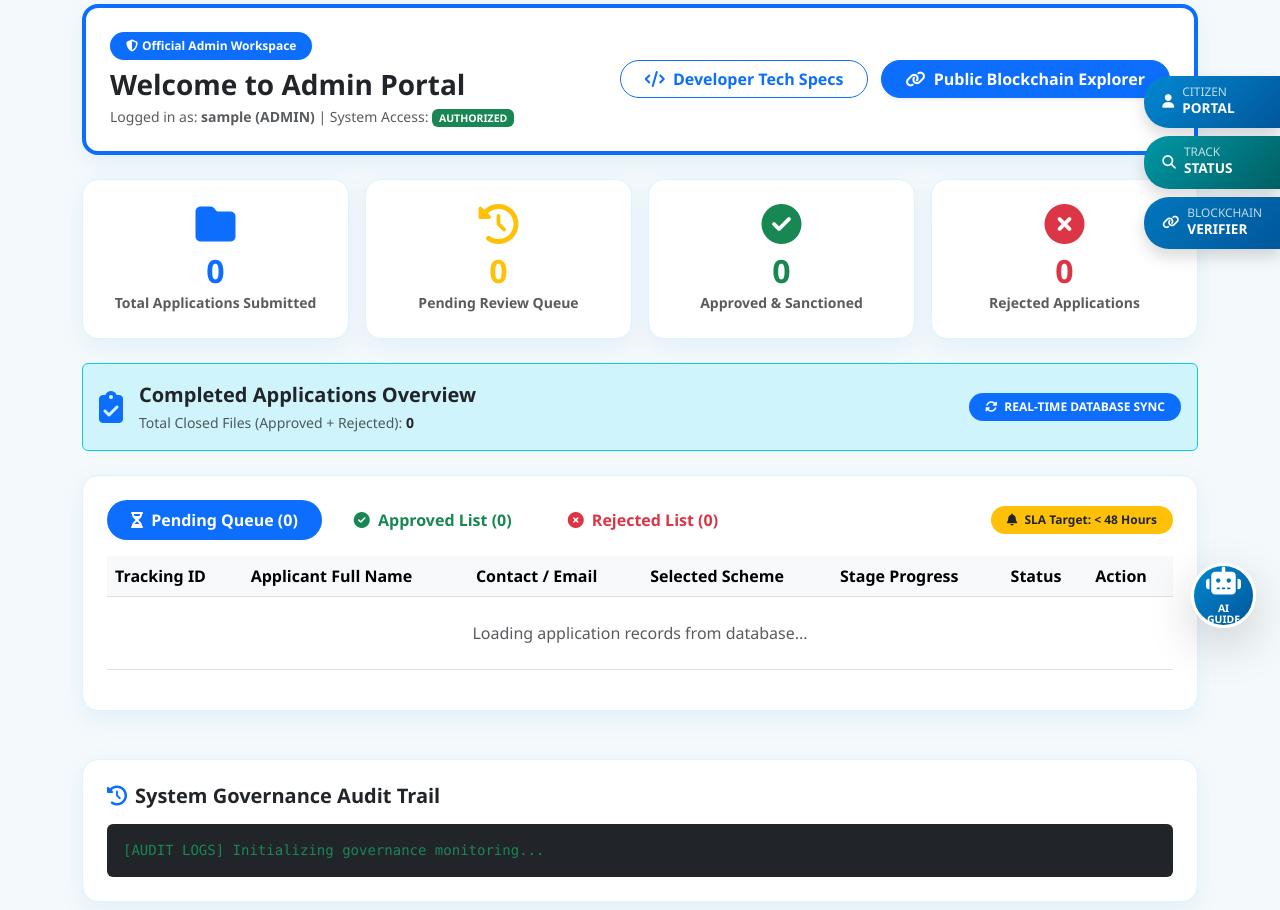
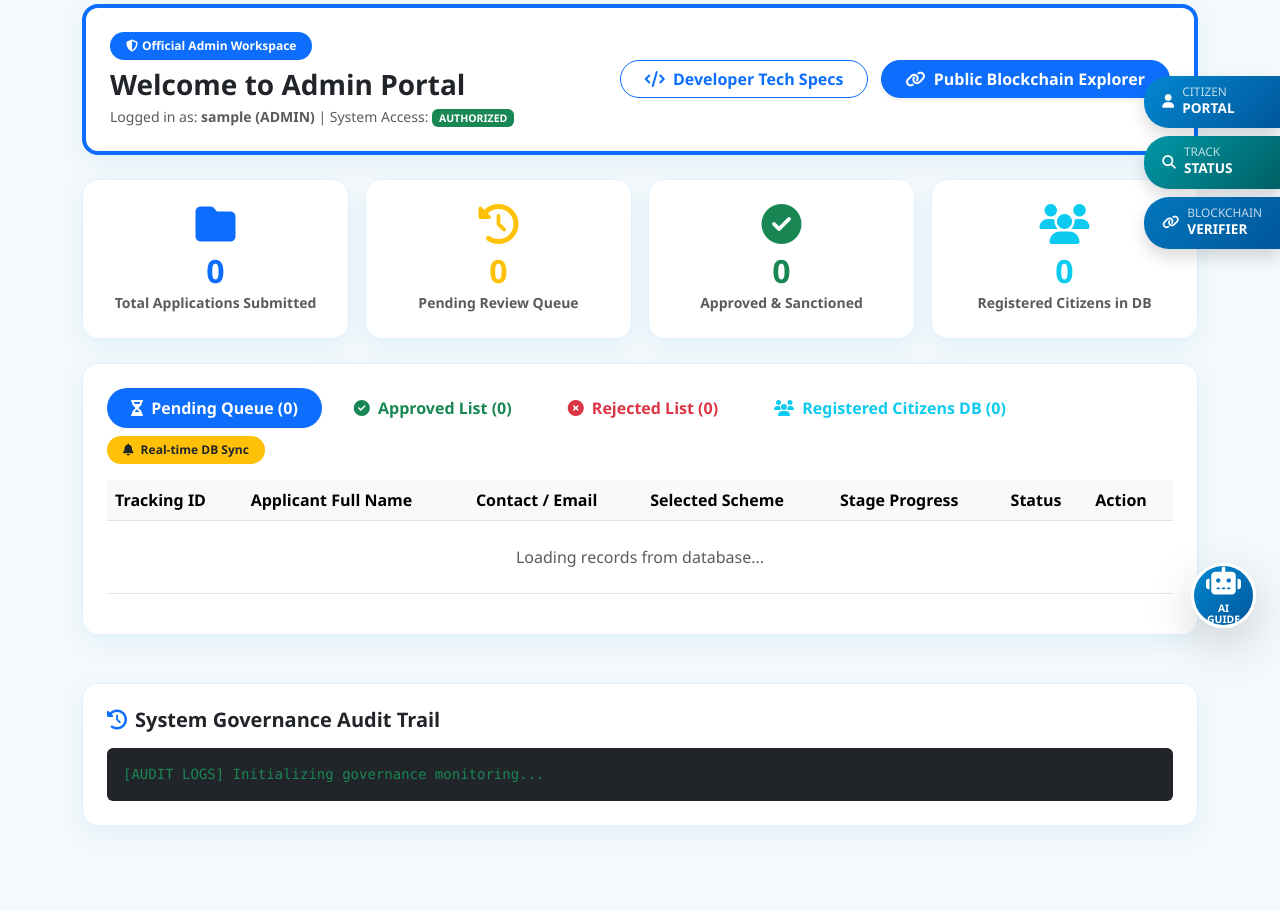
Before and after one commit to mepellireeta-wq/interoperability-framework, a Flask app: template templates/admin.html in a window 1280 px wide. Shown: the part 148-1058 px from the top of the page. Run offline with Flask 3, Linux system fonts and the light colour scheme; the template is opened without the code that fills it: most values are stand-ins (such as "Sample title", 1, 10 or a date in 2020).

Commit message:
Added Registered Citizens DB View tab in Admin Portal showing all signed-up citizens in the database with strict credential verification on login

```diff
--- a/routes/admin.py
+++ b/routes/admin.py
@@ -15,6 +15,28 @@ def admin_portal_page():
 
     username = session.get('username', 'State System Administrator')
     return render_template('admin.html', username=username, role=user_role)
+
+@admin_bp.route('/api/v1/admin/registered-citizens', methods=['GET'])
+def get_registered_citizens():
+    """API - Retrieve list of all registered citizens stored in the database for Admin Portal"""
+    user_role = session.get('role')
+    if not user_role or user_role not in ['ADMIN', 'OFFICER']:
+        return jsonify({'error': 'Unauthorized admin access'}), 403
+
+    citizens = User.query.filter_by(role='CITIZEN').order_by(User.id.desc()).all()
+
+    return jsonify({
+        'count': len(citizens),
+        'citizens': [{
+            'id': c.id,
+            'sso_id': c.sso_id,
+            'username': c.username,
+            'full_name': c.full_name,
+            'email': c.email,
+            'phone': c.phone if c.phone else 'N/A',
+            'created_at': c.created_at.strftime('%Y-%m-%d %H:%M') if c.created_at else 'N/A'
+        } for c in citizens]
+    }), 200
 
 @admin_bp.route('/api/v1/admin/pending-applications', methods=['GET'])
 def get_pending_applications_details():
@@ -66,7 +88,7 @@ def get_pending_applications_details():
             'rejected': rejected,
             'completed': completed
         },
-        'applications': pending_list, # default pending queue
+        'applications': pending_list,
         'pending_applications': pending_list,
         'approved_applications': approved_list,
         'rejected_applications': rejected_list
--- a/templates/admin.html
+++ b/templates/admin.html
@@ -48,23 +48,11 @@
         </div>
         <div class="col-md-3">
             <div class="glass-card p-4 text-center h-100">
-                <i class="fa-solid fa-circle-xmark text-danger fs-1 mb-2"></i>
-                <h2 class="fw-bold mb-0 text-danger" id="metricRejected">0</h2>
-                <small class="text-muted fw-bold">Rejected Applications</small>
+                <i class="fa-solid fa-users text-info fs-1 mb-2"></i>
+                <h2 class="fw-bold mb-0 text-info" id="metricRegisteredCitizens">0</h2>
+                <small class="text-muted fw-bold">Registered Citizens in DB</small>
             </div>
         </div>
-    </div>
-
-    <!-- Completed Applications Overview Summary Badge -->
-    <div class="alert alert-info border-info d-flex align-items-center justify-content-between flex-wrap gap-2 mb-4">
-        <div class="d-flex align-items-center">
-            <i class="fa-solid fa-clipboard-check fs-2 text-primary me-3"></i>
-            <div>
-                <strong class="d-block text-dark fs-5">Completed Applications Overview</strong>
-                <small class="text-muted">Total Closed Files (Approved + Rejected): <strong id="metricCompleted" class="text-dark">0</strong></small>
-            </div>
-        </div>
-        <span class="badge bg-primary px-3 py-2 rounded-pill fs-7"><i class="fa-solid fa-rotate me-1"></i> REAL-TIME DATABASE SYNC</span>
     </div>
 
     <!-- Application Queue Tabbed Section -->
@@ -86,13 +74,18 @@
                         <i class="fa-solid fa-circle-xmark me-1"></i> Rejected List (<span id="tabCountRejected">0</span>)
                     </button>
                 </li>
+                <li class="nav-item">
+                    <button class="nav-link fw-bold rounded-pill px-4 text-info" id="tabCitizens" onclick="switchQueueTab('citizens')">
+                        <i class="fa-solid fa-users me-1"></i> Registered Citizens DB (<span id="tabCountCitizens">0</span>)
+                    </button>
+                </li>
             </ul>
-            <span class="badge bg-warning text-dark px-3 py-2 rounded-pill"><i class="fa-solid fa-bell me-1"></i> SLA Target: &lt; 48 Hours</span>
+            <span class="badge bg-warning text-dark px-3 py-2 rounded-pill"><i class="fa-solid fa-bell me-1"></i> Real-time DB Sync</span>
         </div>
 
         <div class="table-responsive">
-            <table class="table table-hover align-middle">
-                <thead class="table-light">
+            <table class="table table-hover align-middle" id="adminTable">
+                <thead class="table-light" id="adminTableHeader">
                     <tr>
                         <th>Tracking ID</th>
                         <th>Applicant Full Name</th>
@@ -105,7 +98,7 @@
                 </thead>
                 <tbody id="adminQueueTableBody">
                     <tr>
-                        <td colspan="7" class="text-center py-4 text-muted">Loading application records from database...</td>
+                        <td colspan="7" class="text-center py-4 text-muted">Loading records from database...</td>
                     </tr>
                 </tbody>
             </table>
@@ -124,7 +117,7 @@
 
 {% block scripts %}
 <script>
-let globalAdminData = { pending: [], approved: [], rejected: [] };
+let globalAdminData = { pending: [], approved: [], rejected: [], citizens: [] };
 let currentTab = 'pending';
 
 document.addEventListener('DOMContentLoaded', function() {
@@ -136,13 +129,20 @@ async function loadAdminDashboardData() {
         const res = await fetch('/api/v1/admin/pending-applications');
         const data = await res.json();
 
+        const citizensRes = await fetch('/api/v1/admin/registered-citizens');
+        const citizensData = await citizensRes.json();
+
         if (res.ok) {
-            // Update Metric Counters in Real-Time
+            // Update Metric Counters
             document.getElementById('metricTotal').innerText = data.metrics.total_submitted;
             document.getElementById('metricPending').innerText = data.metrics.pending_review;
             document.getElementById('metricApproved').innerText = data.metrics.approved;
-            document.getElementById('metricRejected').innerText = data.metrics.rejected;
-            document.getElementById('metricCompleted').innerText = data.metrics.completed;
+
+            if (citizensRes.ok) {
+                document.getElementById('metricRegisteredCitizens').innerText = citizensData.count;
+                document.getElementById('tabCountCitizens').innerText = citizensData.count;
+                globalAdminData.citizens = citizensData.citizens || [];
+            }
 
             document.getElementById('tabCountPending').innerText = data.metrics.pending_review;
             document.getElementById('tabCountApproved').innerText = data.metrics.approved;
@@ -177,13 +177,60 @@ function switchQueueTab(tabName) {
     if (tabName === 'pending') document.getElementById('tabPending').classList.add('active');
     if (tabName === 'approved') document.getElementById('tabApproved').classList.add('active');
     if (tabName === 'rejected') document.getElementById('tabRejected').classList.add('active');
+    if (tabName === 'citizens') document.getElementById('tabCitizens').classList.add('active');
 
     renderTableData(tabName);
 }
 
 function renderTableData(tabName) {
     const tbody = document.getElementById('adminQueueTableBody');
+    const thead = document.getElementById('adminTableHeader');
     tbody.innerHTML = '';
+
+    if (tabName === 'citizens') {
+        thead.innerHTML = `
+            <tr>
+                <th>User ID</th>
+                <th>SSO Identifier</th>
+                <th>Citizen Full Name</th>
+                <th>Username</th>
+                <th>Email Address</th>
+                <th>Phone Number</th>
+                <th>Registered Date</th>
+            </tr>
+        `;
+        const list = globalAdminData.citizens || [];
+        if (list.length > 0) {
+            list.forEach(c => {
+                tbody.innerHTML += `
+                    <tr>
+                        <td class="fw-bold text-primary font-monospace">#${c.id}</td>
+                        <td class="font-monospace small">${c.sso_id}</td>
+                        <td class="fw-bold text-dark">${c.full_name}</td>
+                        <td><code>${c.username}</code></td>
+                        <td>${c.email}</td>
+                        <td>${c.phone}</td>
+                        <td>${c.created_at}</td>
+                    </tr>
+                `;
+            });
+        } else {
+            tbody.innerHTML = `<tr><td colspan="7" class="text-center py-4 text-muted">No registered citizens in database</td></tr>`;
+        }
+        return;
+    }
+
+    thead.innerHTML = `
+        <tr>
+            <th>Tracking ID</th>
+            <th>Applicant Full Name</th>
+            <th>Contact / Email</th>
+            <th>Selected Scheme</th>
+            <th>Stage Progress</th>
+            <th>Status</th>
+            <th>Action</th>
+        </tr>
+    `;
 
     const list = globalAdminData[tabName] || [];
 
```
